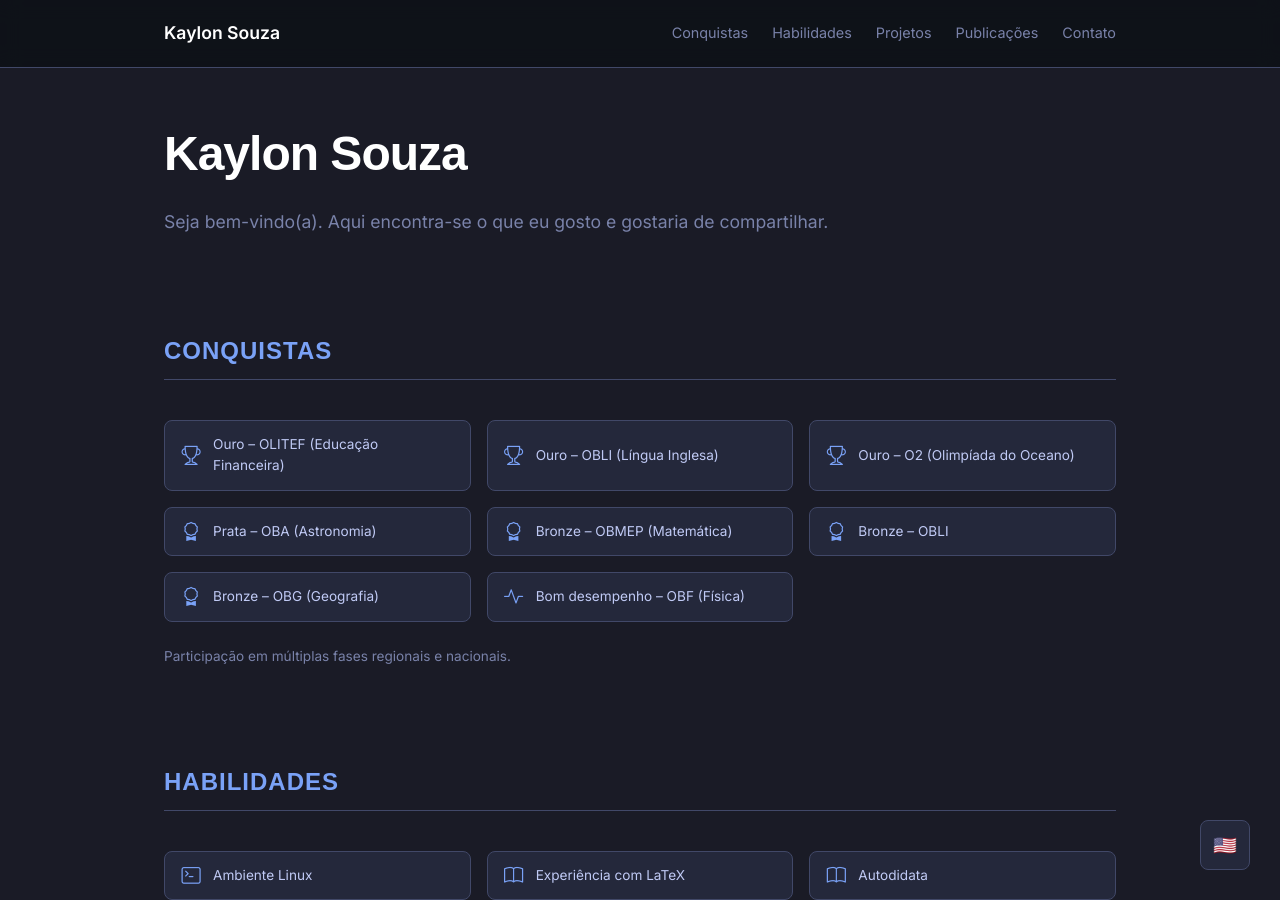
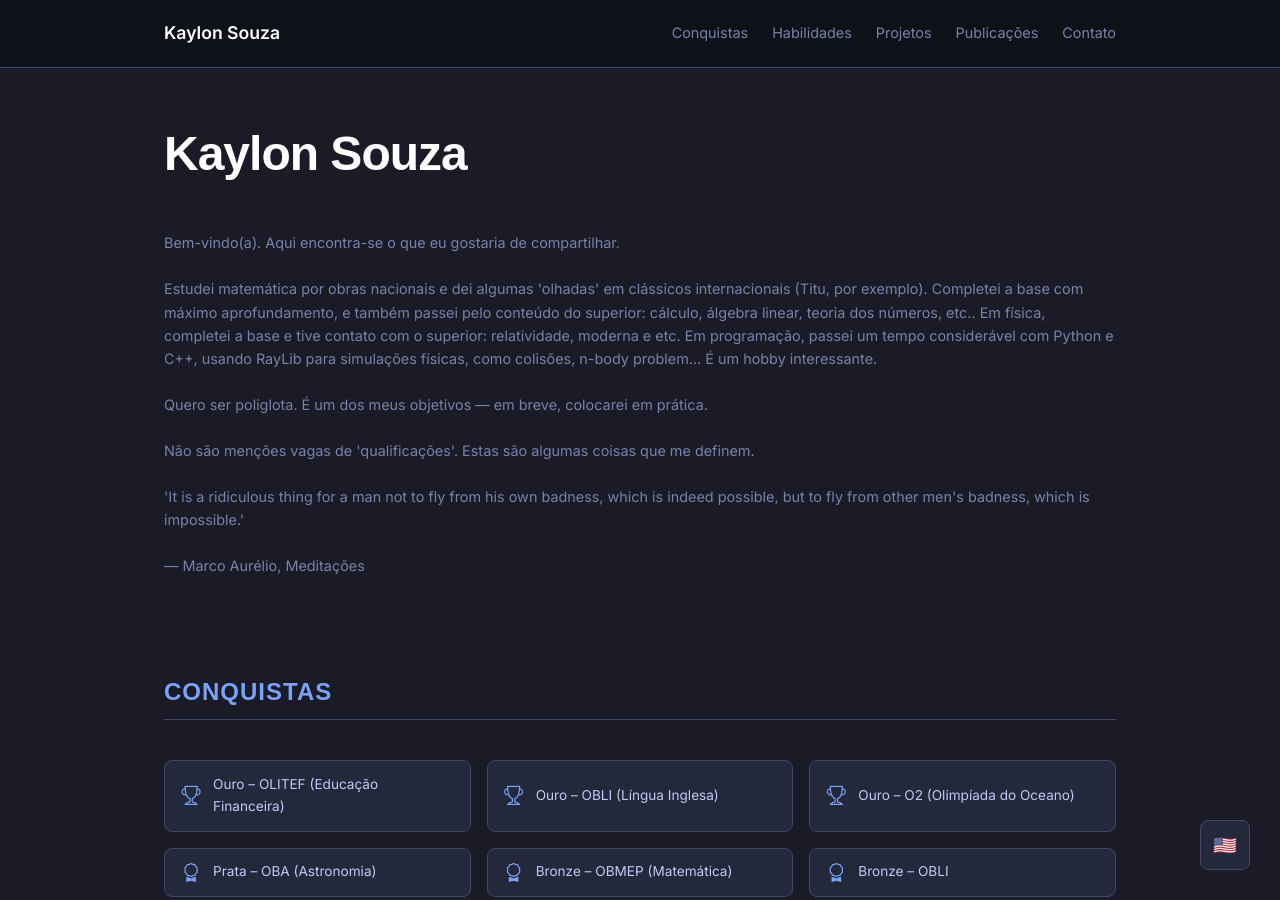
Before and after one commit to kaaylooon/kaaylooon.github.io, a Jekyll site: the page built from index.html, in a window 1280 px wide and 900 px high. Built offline with Jekyll 4.4.1, drawn with Linux system fonts in a browser that asks for light colours.

Commit message:
content editting

```diff
--- a/index.html
+++ b/index.html
@@ -14,7 +14,7 @@ j=d.createElement(s),dl=l!='dataLayer'?'&l='+l:'';j.async=true;j.src=
     <meta charset="UTF-8">
     <meta name="viewport" content="width=device-width, initial-scale=1.0">
     <title>Kaylon Souza</title>
-    <meta name="description" content="Personal page">
+    <meta name="description" content="Personal page | Kaylon Souza">
     <link rel="stylesheet" href="https://cdn.jsdelivr.net/npm/bootstrap-icons@1.13.1/font/bootstrap-icons.min.css">
     <link href="https://fonts.googleapis.com/css2?family=Inter:opsz,wght@14..32,300;14..32,400;14..32,500;14..32,600&family=Merriweather:wght@400;700;900&display=swap" rel="stylesheet">
 
@@ -350,10 +350,40 @@ height="0" width="0" style="display:none;visibility:hidden"></iframe></noscript>
 </nav>
 
 <main class="container">
-    <section id="home">
-        <h1>Kaylon Souza</h1> <p style="color: var(--text-dim); font-size: 1.1rem;" data-en="Welcome. Here is everything I like and would like to share." data-pt="Seja bem-vindo(a). Aqui encontra-se o que eu gosto e gostaria de compartilhar. ">Seja bem-vindo(a). Aqui encontra-se o que eu gosto e gostaria de compartilhar. </p>
+<section id="home">
+    <h1>Kaylon Souza</h1>
+    <p style="color: var(--text-dim); font-size: 0.90rem; line-height: 1.6;"
+       data-pt="
+Bem-vindo(a). Aqui encontra-se o que eu gostaria de compartilhar.
 
-    </section>
+Estudei matemática por obras nacionais e dei algumas 'olhadas' em clássicos internacionais (Titu, por exemplo). Completei a base com máximo aprofundamento, e também passei pelo conteúdo do superior: cálculo, álgebra linear, teoria dos números, etc.. Em física, completei a base e tive contato com o superior: relatividade, moderna e etc. Em programação, passei um tempo considerável com Python e C++, usando RayLib para simulações físicas, como colisões, n-body problem... É um hobby interessante.
+
+Quero ser poliglota. É um dos meus objetivos — em breve, colocarei em prática.
+
+Não são menções vagas de 'qualificações'. Estas são algumas coisas que me definem.
+
+'It is a ridiculous thing for a man not to fly from his own badness, which is indeed possible, but to fly from other men's badness, which is impossible.'
+
+— Marco Aurélio, Meditações
+"
+       data-en="
+Welcome. Here is what I would like to share.
+
+I studied mathematics through national works and took a look at international classics (Titu, for example). I covered all of high school content with maximum depth, and also went through calculus, linear algebra, etc... In physics, I completed the basics and had contact with higher-level topics: relativity, modern physics, etc.
+
+I like the idea of being a polyglot. It's one of my goals — I'll put it into practice soon.
+
+These are not vague mentions of 'qualifications.' These are some of the things that define me.
+
+'It is a ridiculous thing for a man not to fly from his own badness, which is indeed possible, but to fly from other men's badness, which is impossible.'
+
+— Marcus Aurelius, Meditations
+">
+        <!-- O texto visível inicial (português) será substituído pelo JavaScript -->
+        Bem-vindo. Aqui eu apresento tudo o que eu gostaria de compartilhar.
+    </p>
+</section>
+
 
     <section id="conquistas">
         <h2 data-en="Achievements" data-pt="Conquistas">Achievements</h2>
```
